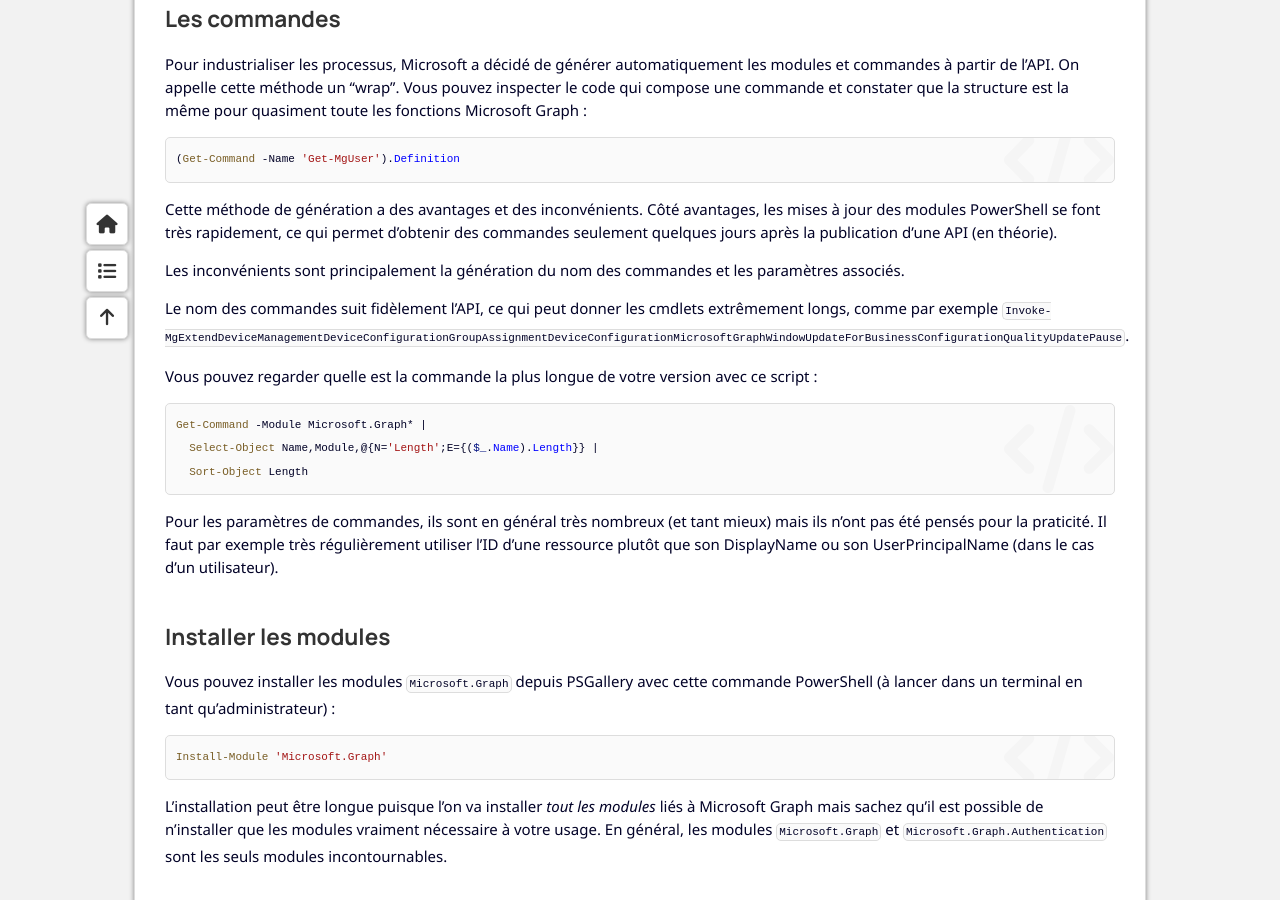
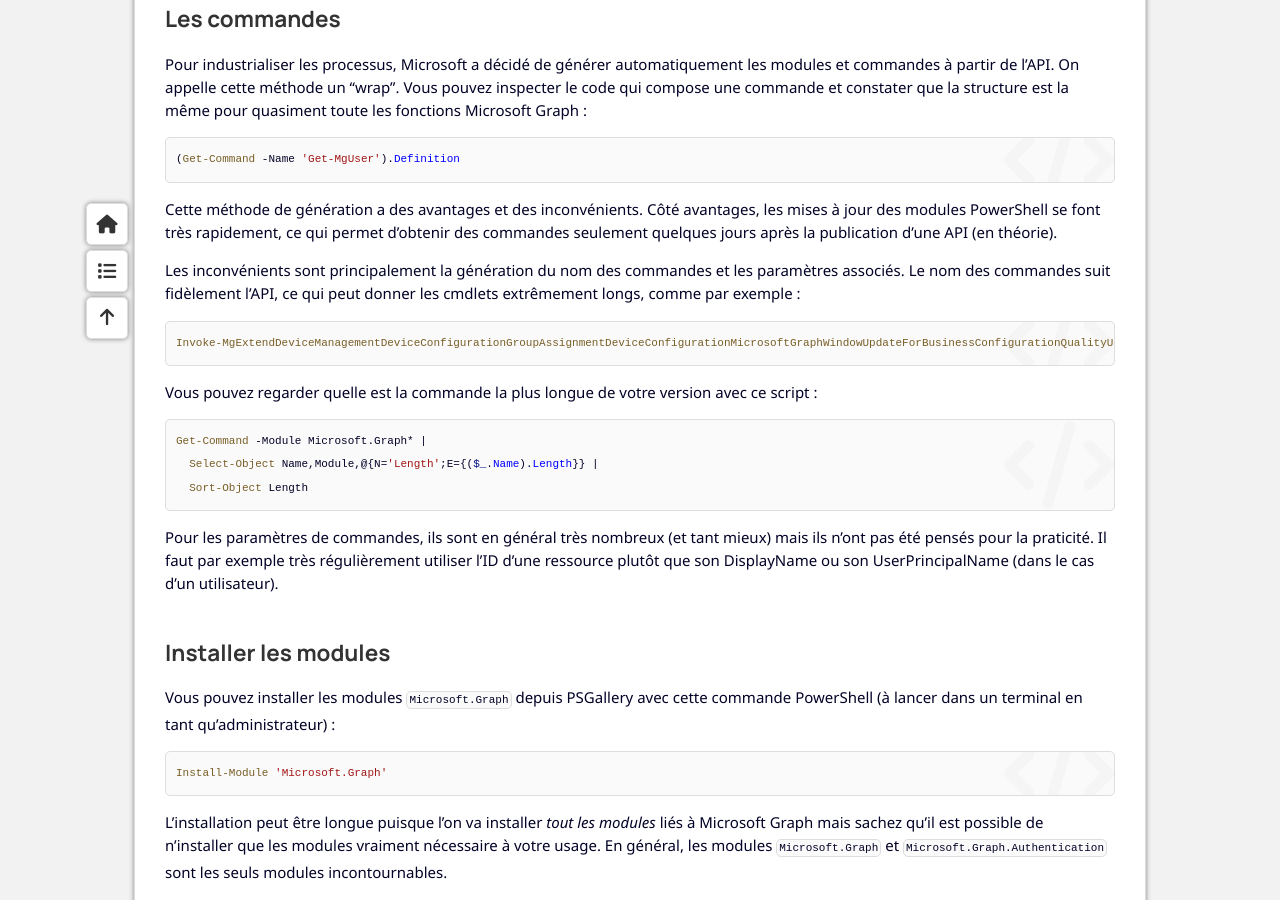
Before and after one commit to leobouard/leobouard.github.io, a Jekyll site: the page built from _posts/2023-09-17-cours-msgraph-004.md, in a window 1280 px wide and 900 px high, scrolled down 765 px. Built offline with Jekyll 4.4.1, drawn with Linux system fonts in a browser that asks for light colours; nearby versions of some CDN libraries; some web fonts are replaced.

Commit message:
Update 2023-09-17-cours-msgraph-004.md

````diff
--- a/_posts/2023-09-17-cours-msgraph-004.md
+++ b/_posts/2023-09-17-cours-msgraph-004.md
@@ -33,9 +33,11 @@
 
 Cette méthode de génération a des avantages et des inconvénients. Côté avantages, les mises à jour des modules PowerShell se font très rapidement, ce qui permet d'obtenir des commandes seulement quelques jours après la publication d'une API (en théorie).
 
-Les inconvénients sont principalement la génération du nom des commandes et les paramètres associés.
+Les inconvénients sont principalement la génération du nom des commandes et les paramètres associés. Le nom des commandes suit fidèlement l'API, ce qui peut donner les cmdlets extrêmement longs, comme par exemple :
 
-Le nom des commandes suit fidèlement l'API, ce qui peut donner les cmdlets extrêmement longs, comme par exemple `Invoke-MgExtendDeviceManagementDeviceConfigurationGroupAssignmentDeviceConfigurationMicrosoftGraphWindowUpdateForBusinessConfigurationQualityUpdatePause`.
+```powershell
+Invoke-MgExtendDeviceManagementDeviceConfigurationGroupAssignmentDeviceConfigurationMicrosoftGraphWindowUpdateForBusinessConfigurationQualityUpdatePause
+```
 
 Vous pouvez regarder quelle est la commande la plus longue de votre version avec ce script :
 
````
